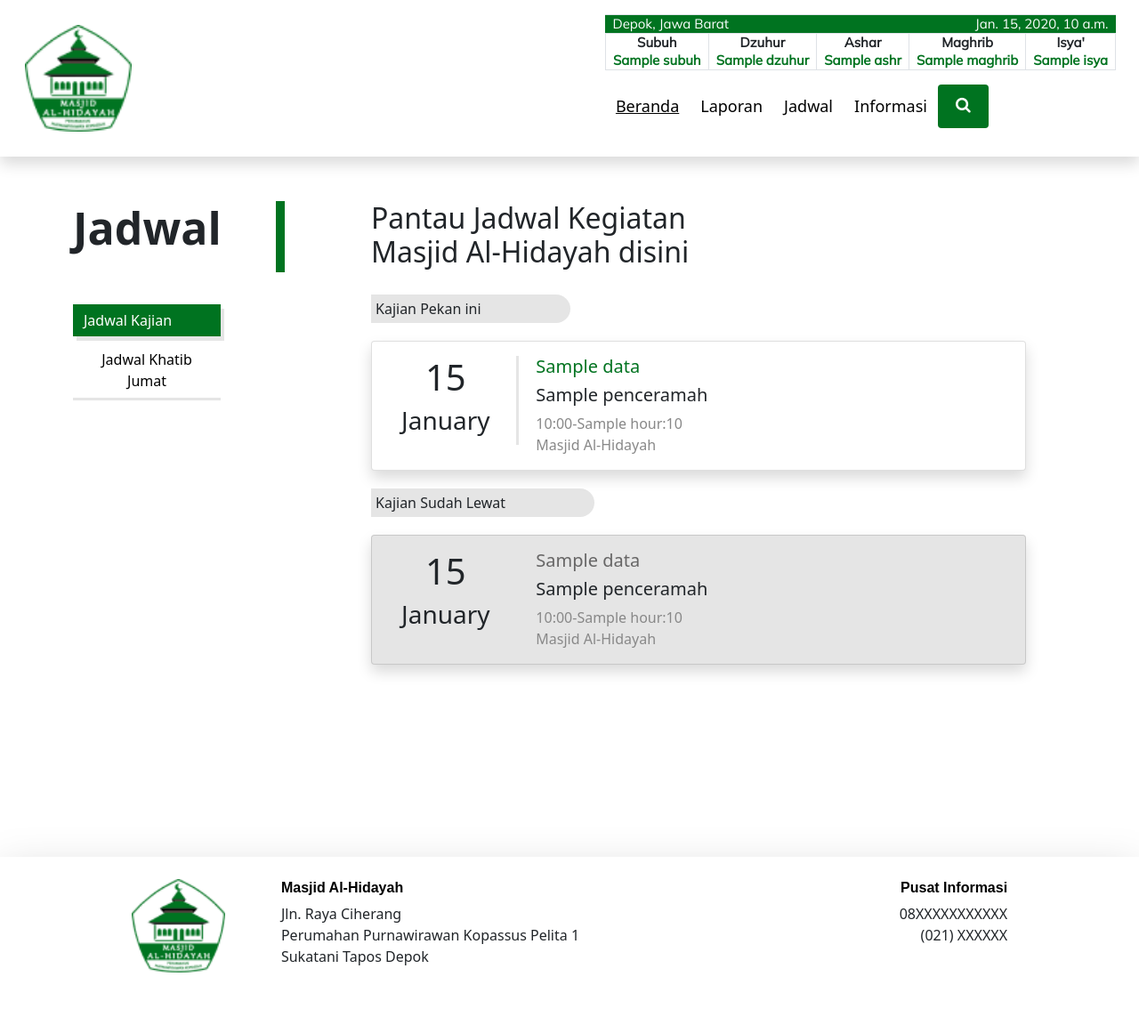
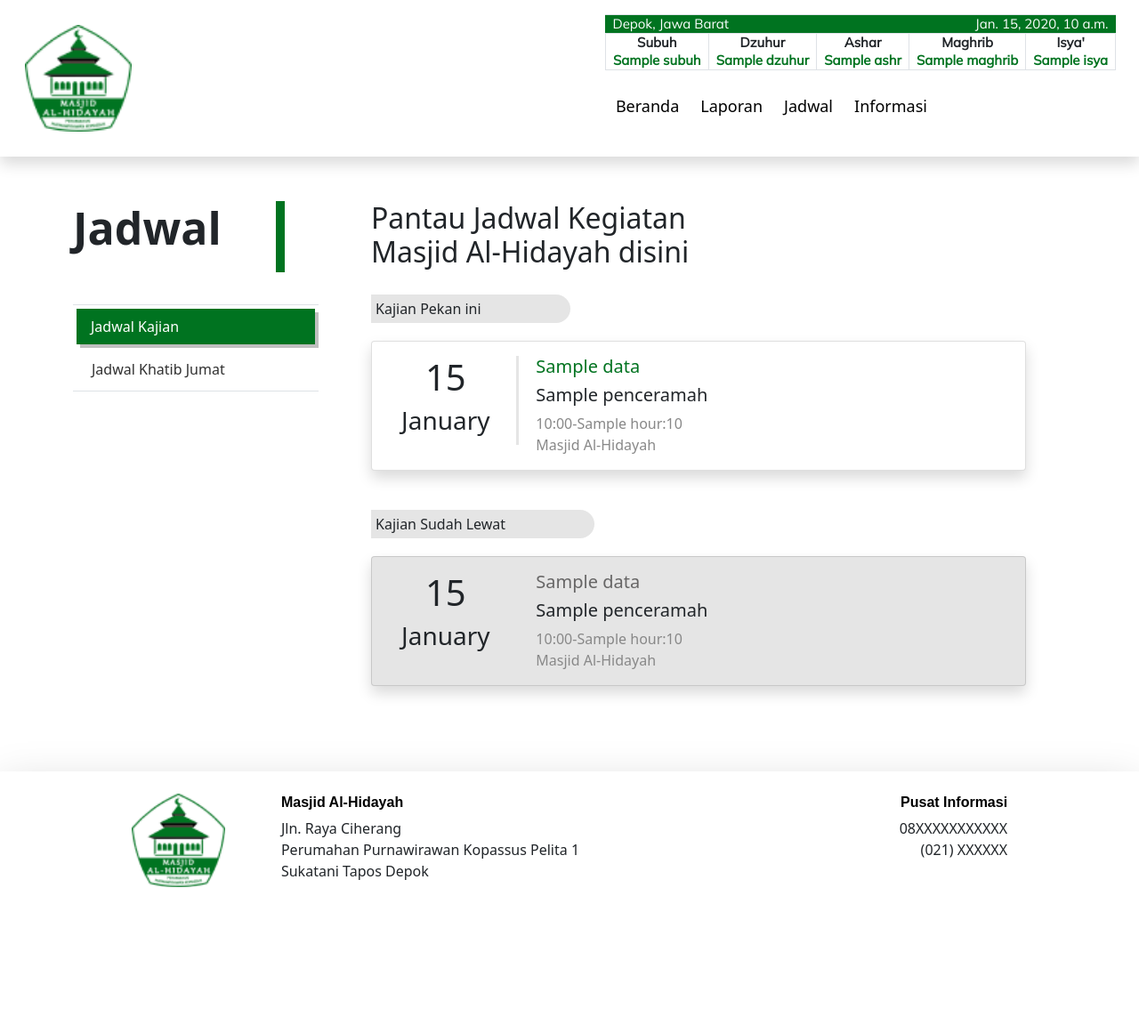
Before and after one commit to yasykurrafii/masjid-al-hidayah, a Django app: template templates/jadwal.html in a window 1280 px wide. Shown: the whole page at 89% size. After the commit the page ends 997 px from the top, so only its background shows below. Run offline with Django 3.2, Linux system fonts and the light colour scheme; the template is opened without the code that fills it: most values are stand-ins (such as "Sample title", 1, 10 or a date in 2020); some libraries are stand-ins or nearby versions.

Commit message:
Menambahkan tab di bagian jadwal dan mengganti hover menu

```diff
--- a/static/css/base.css
+++ b/static/css/base.css
@@ -23,6 +23,8 @@ body {
     font-size: 18px;
     line-height: 25px;
     border-radius: 4px;
+    text-decoration:underline solid 5px transparent;
+    transition: text-decoration 1s ease;
 }
 
 .header a.logo {
@@ -31,12 +33,7 @@ body {
 }
 
 .header a:hover {
-    background-color: #007320;
-    color: white;
-}
-
-.header a.active {
-    text-decoration: underline;
+    text-decoration: underline solid 5px #FCC740;
     color: black;
 }
 
--- a/templates/base.html
+++ b/templates/base.html
@@ -115,14 +115,6 @@
                     <a class="nav-item Navbar_Link" href="{% url 'laporan' %}">Laporan</a>
                     <a class="nav-item Navbar_Link" href="{% url 'jadwal' %} ">Jadwal</a>
                     <a class="nav-item Navbar_Link" href="{% url 'informasi' %} ">Informasi</a>
-                    <a class="tombol nav-item" href="#cari ">
-                        <i class="fa fa-search" style="
-                              color: white;
-                              text-align: center;
-                              display: inline-block;
-                              width: 100%;">
-                        </i>
-                    </a>
                 </nav>
             </div>
         </div>
--- a/templates/jadwal.html
+++ b/templates/jadwal.html
@@ -8,24 +8,33 @@
         </h1>
         <br />
         <br />
-                <div class="col" style="
-            box-shadow: 4px 5px #e5e5e5;
-            background-color: #007320;
-            border: none;
-          ">
-                    <a class="btn btn-primary" style="background-color: #007320; border: none">Jadwal Kajian</a
+        <div class="col-md-3">
+          <ul class="nav nav-tabs flex-column">
+            <li class="nav-item mr-1 active data">
+              <a
+                href="#jadwal-kajian"
+                class="nav-link"
+                data-toggle="tab"
+                >Jadwal Kajian</a
               >
-        </div>
-        <div class="col" style="padding-top: 7px; border-bottom: solid #e5e5e5">
-          <a class="btn" style="background-color: white; color: black"
+            </li>
+            <li class="nav-item mr-1 data">
+              <a
+                href="#jadwal-jumat"
+                class="nav-link"
+                data-toggle="tab"
                 >Jadwal Khatib Jumat</a
               >
+            </li>
+          </ul>
         </div>
       </div>
       <div class="col-md-1 pembatasSlide3" style="margin-left: 50px"></div>
       <div class="col-md-8">
         <h2>Pantau Jadwal Kegiatan <br />Masjid Al-Hidayah disini</h2>
         <br />
+        <div class="tab-content flex-center">
+          <div class="data tab-pane fade show active" id="jadwal-kajian">
             <div class="row">
               <div class="col-4">
                 <a
@@ -39,24 +48,36 @@
                 /></a>
               </div>
             </div>
-            <br /> {% for data in jadwal%}
-            <!-- For loop buat nampilin data dari database-->
+            <br />
+            {% for data in jadwal%}
+            <!-- Ini awal cards kedua yang 10 maret Adab Duduk dan Bermajelis-->
             <div class="card shadow p-3">
               <div class="row">
-                    <div class="col" style="text-align: center; margin-left: -200px">
+                <div
+                  class="col"
+                  style="text-align: center; margin-left: -200px"
+                >
                   <h1 class="card-title">{{data.tanggal|date:"d"}}</h1>
                   <h3 class="card-title">{{data.tanggal|date:"F"}}</h3>
                 </div>
-                    <div class="col pembatasSlide3card" style="margin-left: -200px"></div>
+                <div
+                  class="col pembatasSlide3card"
+                  style="margin-left: -200px"
+                ></div>
                 <div class="col" style="margin-left: -550px">
-                        <h5 class="card-title" style="color: #007320">{{data.title}}</h5>
+                  <h5 class="card-title" style="color: #007320">
+                    {{data.title}}
+                  </h5>
                   {% if data.online%}
-                        <a class="btn btn-primary" style="
+                  <a
+                    class="btn btn-primary"
+                    style="
                       background-color: #fcc740;
                       color: black;
                       border: none;
                       font-size: 10px;
-                ">KAJIAN ONLINE</a
+                    "
+                    >KAJIAN ONLINE</a
                   >
                   {% endif %}
                   <h5 class="card-title">{{data.penceramah}}</h5>
@@ -70,14 +91,19 @@
                   </div>
                   <div class="row" style="color: #888888">
                     <i class="fas fa-map-marker-alt"></i>
-                        <a class="card-text" style="color: #888888; text-decoration: none">Masjid Al-Hidayah</a
+                    <a
+                      class="card-text"
+                      style="color: #888888; text-decoration: none"
+                      >Masjid Al-Hidayah</a
                     >
                   </div>
                 </div>
               </div>
             </div>
+            <!-- Ini akhir cards kedua yang 10 maret Adab Duduk dan Bermajelis-->
             <br />
             {% endfor %}
+            <br />
             <div class="row">
               <div class="col-4">
                 <a
@@ -91,24 +117,31 @@
                 /></a>
               </div>
             </div>
-                <br /> {% for data in jadwalLewat%}
+            <br />
+            {% for data in jadwalLewat%}
             <!-- For loop buat nampilin data dari database-->
-                <div class="card shadow p-3" style="background-color: #e5e5e5;">
+            <div class="card shadow p-3" style="background-color: #e5e5e5">
               <div class="row">
-                        <div class="col" style="text-align: center; margin-left: -200px;">
+                <div class="col" style="text-align: center; margin-left: -200px">
                   <h1 class="card-title">{{data.tanggal|date:"d"}}</h1>
                   <h3 class="card-title">{{data.tanggal|date:"F"}}</h3>
                 </div>
-                        <div class="col pembatasSlide3card" style="margin-left: -200px"></div>
+                <div
+                  class="col pembatasSlide3card"
+                  style="margin-left: -200px"
+                ></div>
                 <div class="col" style="margin-left: -550px">
                   <h5 class="card-title" style="color: #676666">{{data.title}}</h5>
                   {% if data.online%}
-                            <a class="btn btn-primary" style="
+                  <a
+                    class="btn btn-primary"
+                    style="
                       background-color: #fcc740;
                       color: black;
                       border: none;
                       font-size: 10px;
-                  ">KAJIAN ONLINE</a
+                    "
+                    >KAJIAN ONLINE</a
                   >
                   {% endif %}
                   <h5 class="card-title">{{data.penceramah}}</h5>
@@ -122,7 +155,10 @@
                   </div>
                   <div class="row" style="color: #888888">
                     <i class="fas fa-map-marker-alt"></i>
-                            <a class="card-text" style="color: #888888; text-decoration: none">Masjid Al-Hidayah</a
+                    <a
+                      class="card-text"
+                      style="color: #888888; text-decoration: none"
+                      >Masjid Al-Hidayah</a
                     >
                   </div>
                 </div>
@@ -131,13 +167,82 @@
             <br />
             {% endfor %}
             <br />
+          </div>
+          <div class="data tab-pane fade show" id="jadwal-jumat">
+            <div class="row">
+              <div class="col-4">
+                <a
+                  style="
+                    background-color: #e5e5e5;
+                    padding: 5px;
+                    padding-right: 100px;
+                    border-radius: 0px 17.5px 17.5px 0px;
+                  "
+                  >Khatib Bulan ini <br
+                /></a>
+              </div>
+            </div>
             <br />
+            {% for data in jadwal%}
+            <!-- Ini awal cards kedua yang 10 maret Adab Duduk dan Bermajelis-->
+            <div class="card shadow p-3">
+              <div class="row">
+                <div
+                  class="col"
+                  style="text-align: center; margin-left: -200px"
+                >
+                  <h1 class="card-title">{{data.tanggal|date:"d"}}</h1>
+                  <h3 class="card-title">{{data.tanggal|date:"F"}}</h3>
+                </div>
+                <div
+                  class="col pembatasSlide3card"
+                  style="margin-left: -200px"
+                ></div>
+                <div class="col" style="margin-left: -550px">
+                  <h5 class="card-title" style="color: #007320">
+                    {{data.title}}
+                  </h5>
+                  {% if data.online%}
+                  <a
+                    class="btn btn-primary"
+                    style="
+                      background-color: #fcc740;
+                      color: black;
+                      border: none;
+                      font-size: 10px;
+                    "
+                    >KAJIAN ONLINE</a
+                  >
+                  {% endif %}
+                  <h5 class="card-title">{{data.penceramah}}</h5>
+                  <div class="row" style="color: #888888">
+                    <i class="fas fa-clock"></i>
+                    <a
+                      class="card-text"
+                      style="color: #888888; text-decoration: none"
+                      >{{data.tanggal|date:"H:i"}}-{{data.selesai|date:'G:i'}}<br
+                    /></a>
+                  </div>
+                  <div class="row" style="color: #888888">
+                    <i class="fas fa-map-marker-alt"></i>
+                    <a
+                      class="card-text"
+                      style="color: #888888; text-decoration: none"
+                      >Masjid Al-Hidayah</a
+                    >
+                  </div>
+                </div>
+              </div>
+            </div>
+            <!-- Ini akhir cards kedua yang 10 maret Adab Duduk dan Bermajelis-->
             <br />
-        <br />
+            {% endfor %}
             <br />
             <br />
           </div>
         </div>
       </div>
+    </div>
+  </div>
+</div>
 {% endblock content %}
-</div>
```
Also changed, not shown: appmasjid/views.py (+4 -3 lines). Lines whose indentation alone changed are shown as unchanged.
